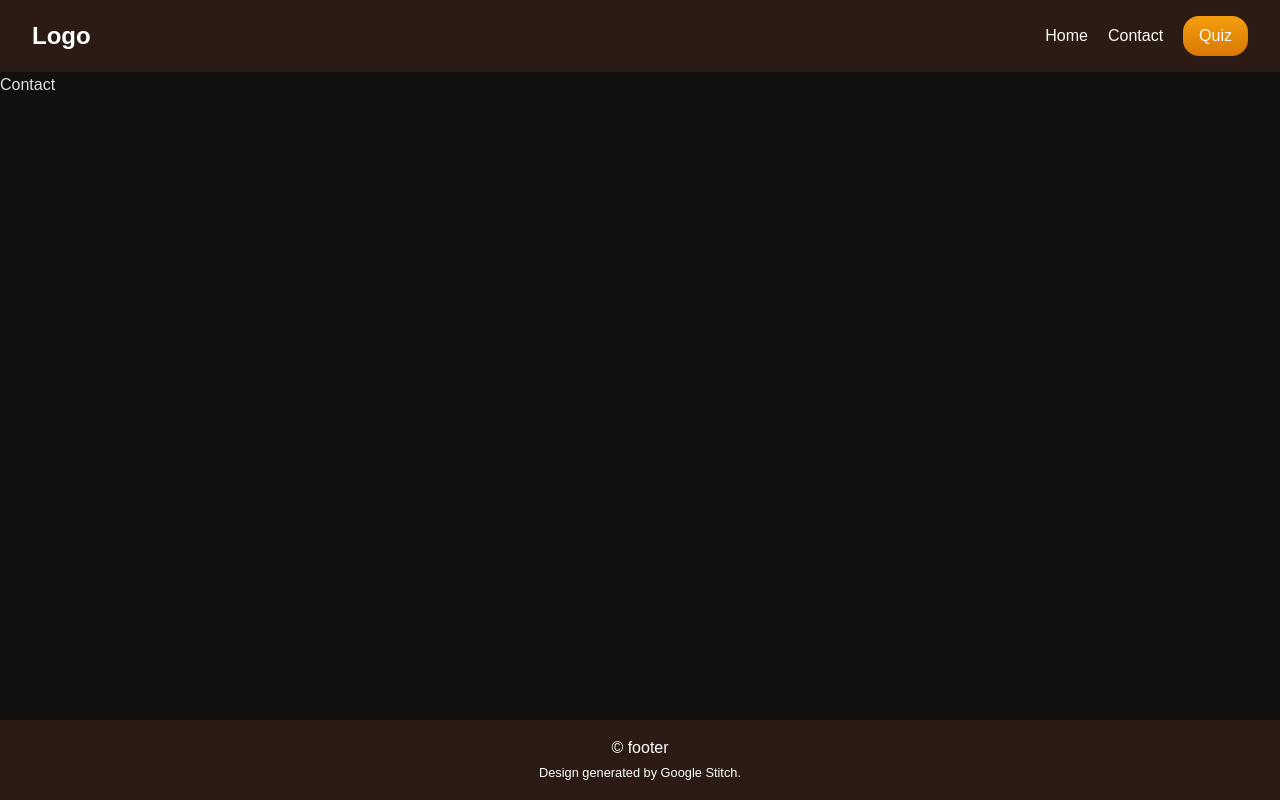
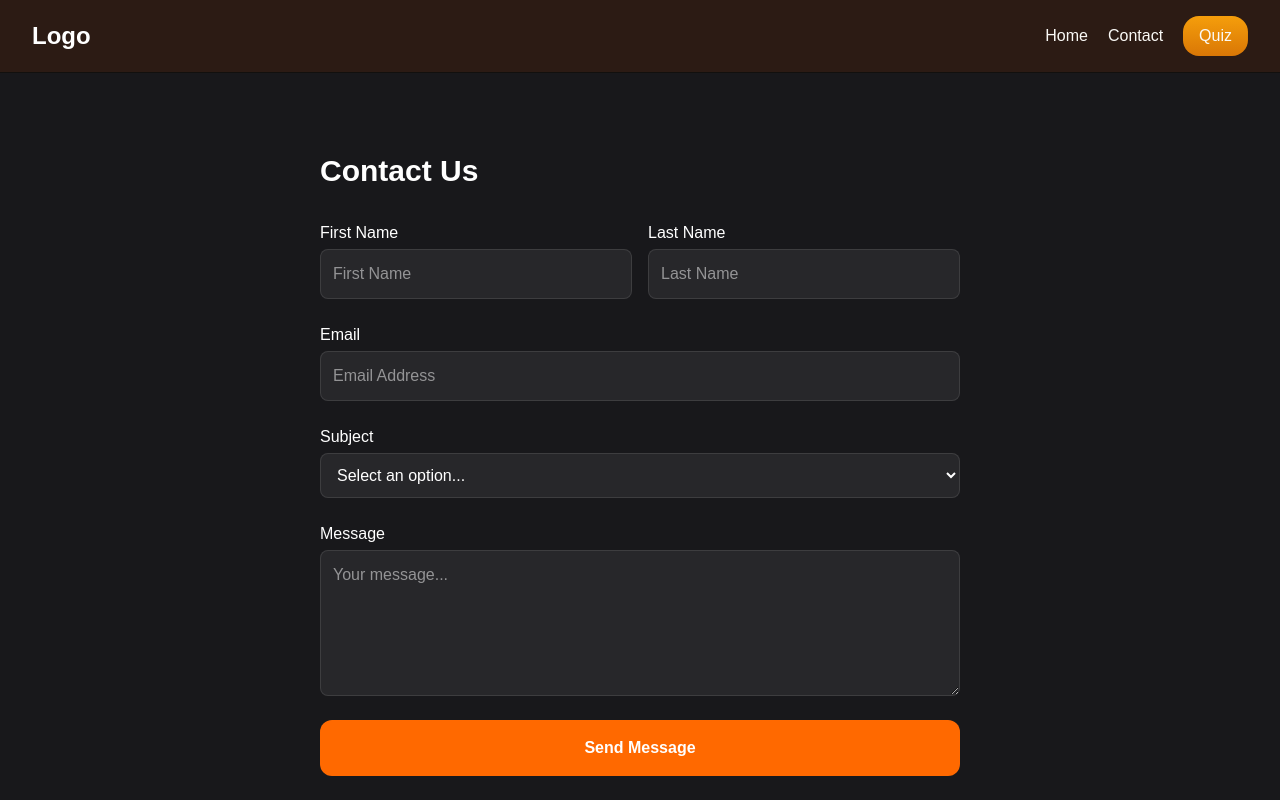
Before and after one commit to andreeagaldea/landing_coffee_react, a React (Vite) app: page /contact in a window 1280 px wide. Shown: the top 800 px of the page. Built offline with nearby package versions, Linux system fonts and the light colour scheme.

Commit message:
added contact form & fake api

```diff
--- a/src/components/layout/Footer.jsx
+++ b/src/components/layout/Footer.jsx
@@ -4,7 +4,6 @@ const Footer = () => {
     textAlign: 'center',
     color: 'white',
     marginTop: 'auto',
-    width: '100vw',
   };
 
   return (
--- a/src/index.css
+++ b/src/index.css
@@ -30,6 +30,10 @@
   --warm-honey: #F59E0B;
 }
 
+#root{
+  width: 100%;
+}
+
 body {
   margin: 0;
   display: flex;
@@ -37,7 +41,6 @@ body {
   min-width: 320px;
   min-height: 100vh;
   background-color: var(--background);
-  overflow-x: hidden;
 }
 
 a{
--- a/src/pages/Contact.jsx
+++ b/src/pages/Contact.jsx
@@ -1,12 +1,174 @@
-function Contact() {
+import { useState } from 'react';
+import { sendContactMessage } from '../services/contact';
+
+export default function Contact() {
+  const [formData, setFormData] = useState({
+    firstName: '',
+    lastName: '',
+    email: '',
+    subject: '',
+    message: ''
+  });
+  const [status, setStatus] = useState('idle');
+  const [errors, setErrors] = useState({});
+
+  const validateField = (name, value) => {
+    let error = "";
+    if (name === 'email') {
+      const emailRegex = /\S+@\S+\.\S+/;
+      if (!emailRegex.test(value)) error = "Please enter a valid email address.";
+    }
+    if (name === 'message' && value.length < 10) {
+      error = "Message must be at least 10 characters long.";
+    }
+    if (name === 'firstName' && value.trim() === "") {
+      error = "First name is required.";
+    }
+    if (name === 'lastName' && value.trim() === "") {
+      error = "Last name is required.";
+    }
+    if (name === 'subject' && value.trim() === "") {
+      error = "Subject is required.";
+    }
+
+    return error;
+  };
+
+  const handleChange = (e) => {
+    const { name, value } = e.target;
+    setFormData({ ...formData, [name]: value });
+    const fieldError = validateField(name, value);
+    setErrors(prev => ({ ...prev, [name]: fieldError }));
+  };
+
+  const handleSubmit = async (e) => {
+    e.preventDefault();
+
+    const currentErrors = {};
+    Object.keys(formData).forEach(key => {
+      const err = validateField(key, formData[key]);
+      if (err) currentErrors[key] = err;
+    });
+
+    if (Object.keys(currentErrors).length > 0) {
+      setErrors(currentErrors);
+      return;
+    }
+
+    setStatus('loading');
+    try {
+      await sendContactMessage(formData);
+      setStatus('success');
+      setFormData({ firstName: '', lastName: '', email: '', subject: '', message: '' });
+    } catch (error) {
+      console.error("API Error:", error);
+      setStatus('error');
+    }
+  };
+
 
   return (
-    <>
-      <div>
-        Contact
+    <section className="bg-zinc-900 py-20 text-white min-h-screen">
+      <div className="max-w-2xl mx-auto px-4">
+        <h2 className="text-3xl font-bold mb-8">Contact Us</h2>
+
+        {status === 'success' && (
+          <div className="bg-green-500/20 text-green-400 p-4 rounded-xl mb-6">Message sent successfully!</div>
+        )}
+        {status === 'error' && (
+          <div className="bg-red-500/20 text-red-400 p-4 rounded-xl mb-6">Something went wrong. Try again.</div>
+        )}
+
+        <form onSubmit={handleSubmit} className="grid gap-6">
+          <div className="grid grid-cols-1 lg:grid-cols-2 gap-4">
+            <div className="flex flex-col gap-1">
+              <label htmlFor="firstName">First Name</label>
+              <input
+                name="firstName"
+                placeholder="First Name"
+                value={formData.firstName}
+                onChange={handleChange}
+                className={`bg-zinc-800 p-3 rounded-lg border outline-none transition ${
+                  errors.firstName ? 'border-red-500' : 'border-white/10 focus:border-orange-500'
+                }`}
+              />
+              {errors.firstName && <span className="text-red-500 text-xs ml-1">{errors.firstName}</span>}
+            </div>
+
+            <div className="flex flex-col gap-1">
+              <label htmlFor="lastName">Last Name</label>
+              <input
+                name="lastName"
+                placeholder="Last Name"
+                value={formData.lastName}
+                onChange={handleChange}
+                className={`bg-zinc-800 p-3 rounded-lg border outline-none transition ${
+                  errors.lastName ? 'border-red-500' : 'border-white/10 focus:border-orange-500'
+                }`}
+              />
+              {errors.lastName && <span className="text-red-500 text-xs ml-1">{errors.lastName}</span>}
+            </div>
+          </div>
+
+          <div className="flex flex-col gap-1">
+            <label htmlFor="email">Email</label>
+            <input
+              name="email"
+              type="email"
+              placeholder="Email Address"
+              value={formData.email}
+              onChange={handleChange}
+              className={`bg-zinc-800 p-3 rounded-lg border outline-none transition ${
+                errors.email ? 'border-red-500' : 'border-white/10 focus:border-orange-500'
+              }`}
+            />
+            {errors.email && <span className="text-red-500 text-xs ml-1">{errors.email}</span>}
+          </div>
+
+          <div className="flex flex-col gap-1">
+            <label htmlFor="subject">Subject</label>
+            <select
+              name="subject"
+              value={formData.subject}
+              onChange={handleChange}
+              placeholder="Select an option..."
+              className={`bg-zinc-800 p-3 rounded-lg border outline-none ${
+                errors.subject ? 'border-red-500' : 'border-white/10 focus:border-orange-500'
+              }`}
+            >
+              <option value="" disabled hidden>Select an option...</option>
+              <option value="offer">Request Offer</option>
+              <option value="support">Customer Support</option>
+              <option value="colab">Collaboration</option>
+            </select>
+            {errors.subject && <span className="text-red-500 text-xs ml-1">{errors.subject}</span>}
+          </div>
+
+          <div className="flex flex-col gap-1">
+            <label htmlFor="message">Message</label>
+            <textarea
+              name="message"
+              type="message"
+              placeholder="Your message..."
+              rows="5"
+              value={formData.message}
+              onChange={handleChange}
+              className={`bg-zinc-800 p-3 rounded-lg border outline-none transition ${
+                errors.message ? 'border-red-500' : 'border-white/10 focus:border-orange-500'
+              }`}
+            />
+            {errors.message && <span className="text-red-500 text-xs ml-1">{errors.message}</span>}
+          </div>
+
+          <button
+            disabled={status === 'loading'}
+            type="submit"
+            className="cursor-pointer bg-orange-500 py-4 rounded-xl font-bold hover:bg-orange-600 transition disabled:opacity-50"
+          >
+            {status === 'loading' ? 'Sending...' : 'Send Message'}
+          </button>
+        </form>
       </div>
-    </>
-  )
+    </section>
+  );
 }
-
-export default Contact
--- /dev/null
+++ b/src/services/contact.js
@@ -0,0 +1,17 @@
+export const sendContactMessage = async (data) => {
+  const API_URL = 'https://jsonplaceholder.typicode.com/posts';
+
+  const response = await fetch(API_URL, {
+    method: 'POST',
+    body: JSON.stringify(data),
+    headers: {
+      'Content-type': 'application/json; charset=UTF-8',
+    },
+  });
+
+  if (!response.ok) {
+    throw new Error(`Server responded with status: ${response.status}`);
+  }
+
+  return await response.json();
+};
```
